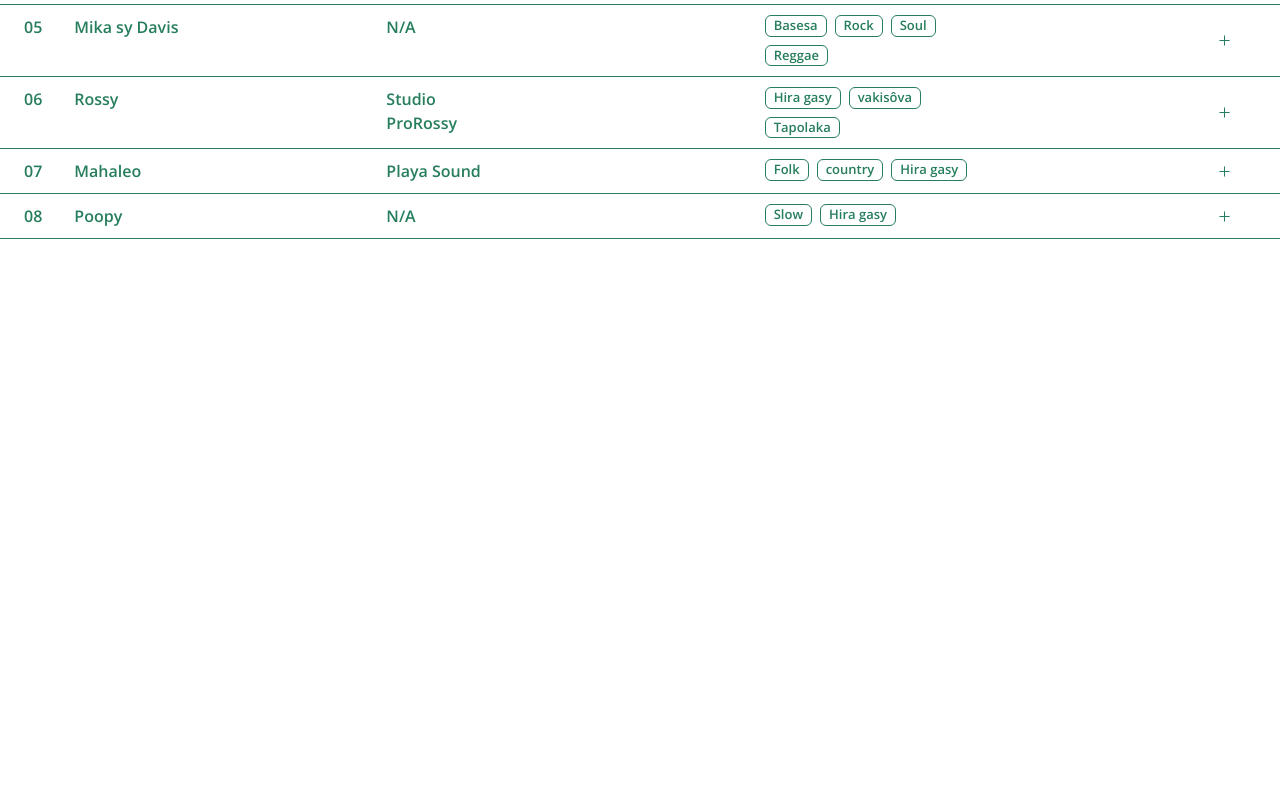
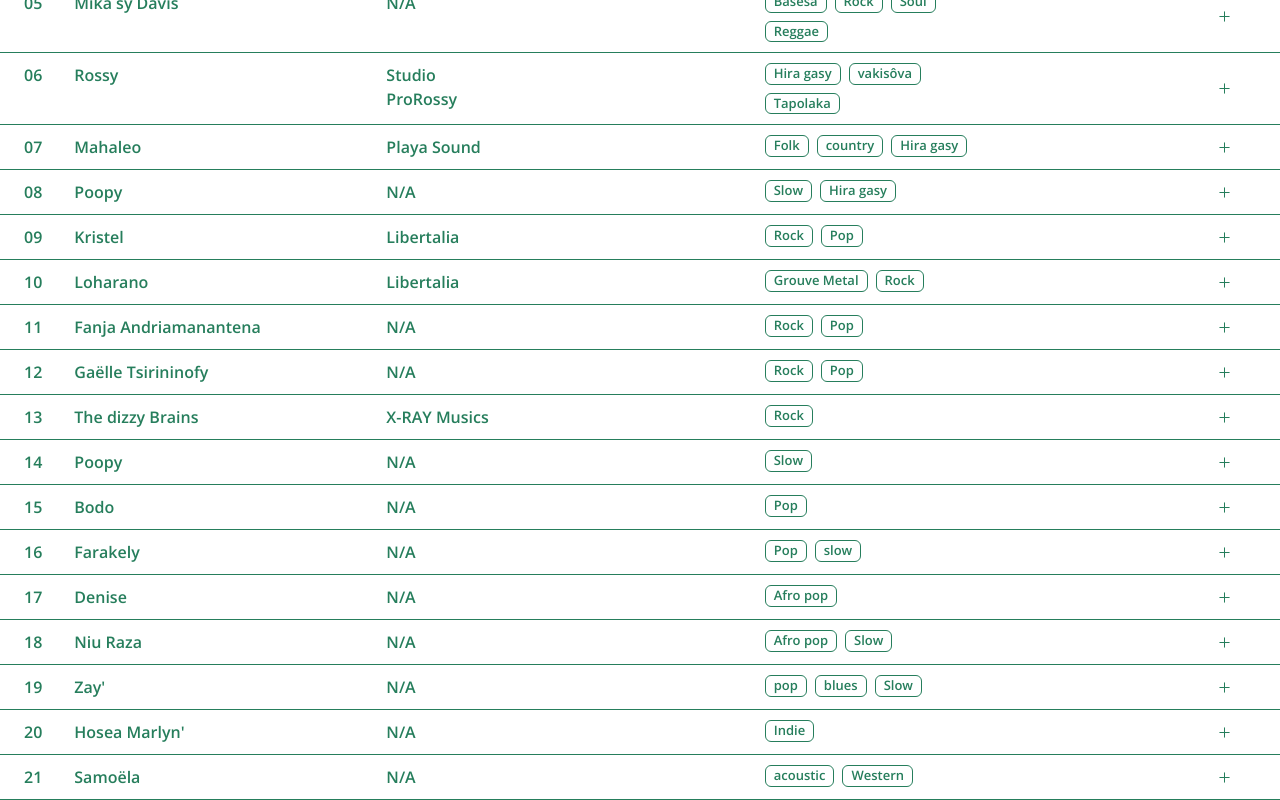
Before and after one commit to TokyFy/legume, a Next.js app: page / in a window 1280 px wide. Shown: the part 643-1443 px from the top of the page. Before the commit the page ends 882 px from the top, so only its background shows below. Built offline with nearby package versions, Linux system fonts and the light colour scheme.

Commit message:
Add more artist

```diff
--- a/components/ArtistRow.js
+++ b/components/ArtistRow.js
@@ -83,7 +83,7 @@
               <div>
                 <p>{description}</p>
               </div>
-              <Link className="flex items-center gap-2 border p-2 w-max border-mcqueen" rel="noopener noreferrer" target="_blank" href={youtube}>
+              <Link className="flex items-center gap-2 border p-2 w-max border-red-500 text-red-500" rel="noopener noreferrer" target="_blank" href={youtube}>
                 <p>Youtube</p>
                 <ArrowTopRightIcon />
               </Link>
--- a/components/Header.js
+++ b/components/Header.js
@@ -20,7 +20,7 @@
         </p>
         {route === "/" ? (
           <Link href="/about" className="flex items-center mt-4 w-fit font-bold gap-2">
-            <p>About</p> <Arrow />
+            {/* <p>About</p> <Arrow /> */}
           </Link>
         ) : (
           <Link href="/" className="flex items-center mt-4 gap-x-1 w-fit">
--- a/data/data.json
+++ b/data/data.json
@@ -98,6 +98,146 @@
       "label": "N/A",
       "image": "https://upload.wikimedia.org/wikipedia/commons/thumb/2/2c/Poopy.jpg/260px-Poopy.jpg",
       "youtube": "https://www.youtube.com/@poopy5143"
+    },
+    {
+      "name": "Kristel",
+      "description": "Kristel, c’est toujours une affaire de famille ! Emmenés par l’énergie, la puissante voix et la basse de leur frontwoman, ces presque trentenaires rugissants, tous originaires des quartiers défavorisés de la capitale Antananarivo aiment électrifier les foules. Ils racontent les injustices de la grande île rouge, la corruption, l’écart flagrant entre riches et pauvres, la précarité et l’exclusion de la jeunesse, leurs espoirs, leurs rêves et leurs amours.",
+      "genres": [
+        "Rock",
+        "Pop"
+      ],
+      "label": "Libertalia",
+      "image": "https://i0.wp.com/daydream-music.fr/wp-content/uploads/2020/04/kristel-photo-de-presse.png?w=1200&ssl=1",
+      "youtube": "https://www.youtube.com/@Kristel_music/featured"
+    },
+    {
+      "name": "Loharano",
+      "description": "En 2015, les fougueux punk rockers Dizzy Brains avaient pour la première fois placé le rock de Madagascar sur la carte des Trans Musicales. Aussi jeune et énergique que ses compatriotes, le trio LohArano (“source”, en malgache) s’abreuve, lui, au heavy metal et aux rythmes typiques de l’île (tsapiky, salegy). En se rejoignant, ces courants forment un fleuve impétueux qui charrie sur un premier album enlevé (Lohamboto) les textes engagés de la chanteuse et guitariste Mahalia Ravoajanahary.",
+      "genres": [
+        "Grouve Metal",
+        "Rock"
+      ],
+      "label": "Libertalia",
+      "image": "https://histoires.lestrans.com/wp-content/uploads/2022/03/2021_Loharano_Mozpics-3-318x318.jpg",
+      "youtube": "https://www.youtube.com/@loharanoofficiel6031"
+    },
+    {
+      "name": "Fanja Andriamanantena",
+      "description": "En 1964, le Centre Albert Camus, inaugurant ses nouveaux locaux sur l’avenue de l’Indépendance, étend ses activités et s’intéresse au jazz dont les instrumentistes malgaches deviennent de plus en plus nombreux et performants. Il organise alors, en septembre de cette année, un concours du « Meilleur chanteur de Blues » auquel Fanja Andriamanantena, participe et en devient la lauréate. Elle commence alors sa carrière dans la musique.",
+      "genres": [
+        "Rock",
+        "Pop"
+      ],
+      "label": "N/A",
+      "image": "https://yt3.googleusercontent.com/ytc/AIdro_mcON2TR-wP29RwjvDbjgz7vlepXG6wODiuxZB87iY29Y8=s176-c-k-c0x00ffffff-no-rj",
+      "youtube": "https://www.youtube.com/@fanjaandriamanantena"
+    },
+    {
+      "name": "Gaëlle Tsirininofy",
+      "description": "Chanteuse, pianiste et interprète, la talentueuse Gaëlle Tsirininofy s’est fait connaître sur la Toile grâce au cover du titre « Fly Me To the Moon » du légendaire Frank Sinatra. Coquette et gourmande, elle partage avec nous ses bons plans shopping et sorties dans la ville des Mille !",
+      "genres": [
+        "Rock",
+        "Pop"
+      ],
+      "label": "N/A",
+      "image": "https://scontent.ftnr2-2.fna.fbcdn.net/v/t39.30808-6/373716887_831144968388186_9220959076093189728_n.jpg?_nc_cat=109&ccb=1-7&_nc_sid=6ee11a&_nc_eui2=AeH4WkYcR7u-o_XbvG5Dvfp6wLKmjRskur3AsqaNGyS6vTYRm3vf3YoVTQ_zSA2N09ATxBP2akreFEi942mHzBNZ&_nc_ohc=_PcQINI17FEQ7kNvgGvkwsz&_nc_ht=scontent.ftnr2-2.fna&oh=00_AYB59XcjrbY8nKjaibG_lNQJ7vdoDisQ22u1SCmBsX63Uw&oe=6680648D",
+      "youtube": "https://www.youtube.com/@gaelletsirininofy9219"
+    },
+    {
+      "name": "The dizzy Brains",
+      "description": "The Dizzy Brains est un groupe de garage rock. Fondé à Antananarivo en 2011 . Il est composé des frères Andrianarisoa au chant et à la basse, Max Andriambelo (Poun) à la guitare et Alban Razanaka à la batterie.",
+      "genres": [
+        "Rock"
+      ],
+      "label": "X-RAY Musics",
+      "image": "https://encrypted-tbn2.gstatic.com/images?q=tbn:ANd9GcRyxB071RfFgEJJFl61R8EdV03kVhWodaSRZU5gq4-C9GHBUWLW",
+      "youtube": "https://www.youtube.com/@gaelletsirininofy9219"
+    },
+    {
+      "name": "Poopy",
+      "description": "Avec une voix douce et mélancolique, elle est connue dans la musique malgache pour ses ballades romantiques. Elle joue de la guitare acoustique et du piano",
+      "genres": [
+        "Slow"
+      ],
+      "label": "N/A",
+      "image": "https://upload.wikimedia.org/wikipedia/commons/thumb/2/2c/Poopy.jpg/260px-Poopy.jpg",
+      "youtube": "https://www.youtube.com/@poopy5143"
+    },
+    {
+      "name": "Bodo",
+      "description": "Elle fait ses débuts dans la musique en 1986 en participant à un concours de chant radiophonique où elle atteint la troisième place. Elle effectue ensuite sa première prestation scénique en 1989, accompagnée par Solo et Hery du groupe Njila",
+      "genres": [
+        "Pop"
+
+      ],
+      "label": "N/A",
+      "image": "https://upload.wikimedia.org/wikipedia/commons/thumb/6/6c/BODO_Diva%27s.jpg/220px-BODO_Diva%27s.jpg",
+      "youtube": "https://www.youtube.com/watch?v=v2P8tHPmdq0"
+    },
+    {
+      "name": "Farakely",
+      "description": "Connue comme étant l’une des trois filles de Randrantelo, Farakely a marqué le public au sein de ce groupe et avec le duo qu’elle a monté avec son frère Laza. Sa voix, son timbre et son charme n’ont pas laissé le public de marbre, Farakely a démarré sa carrière plutôt calmement.",
+      "genres": [
+        "Pop",
+        "slow"
+      ],
+      "label": "N/A",
+      "image": "https://vaovao.org/sites/default/files/fara.jpg",
+      "youtube": "https://www.youtube.com/watch?v=zIHxTtXX2Hk"
+    },
+    {
+      "name": "Denise",
+      "description": "Elle a aimé chanter depuis son enfance, à 13 ans, elle commence les studios avec des amis, elle a intégré le groupe Meva Gospe",
+      "genres": [
+        "Afro pop"
+      ],
+      "label": "N/A",
+      "image": "https://www.studiosifaka.org/images/cache/k2/w720_h480/98cd27a9ec6668fd255be4380c71b8bd.jpg",
+      "youtube": "https://www.youtube.com/@DeniseOfficiel"
+    },
+    {
+      "name": "Niu Raza",
+      "description": "Publicly known by her stage name Niu Raza, the Malagasy singer, songwriter and performing artist, features a blend of African influences, telling diverse stories about the African continent and its people.",
+      "genres": [
+        "Afro pop",
+        "Slow"
+      ],
+      "label": "N/A",
+      "image": "https://tononkira.serasera.org/media/tononkira/o/niu.jpg",
+      "youtube": "https://www.youtube.com/@DeniseOfficiel"
+    },
+    {
+      "name": "Zay'",
+      "description": "Vers 1994, un groupe de jeunes et talentueux chanteurs conduit par Nary et Malala faisait entendre leur chef-d’œuvre sur les ondes et sur le petit écran. Déjà, le public était subjugué par la maturité de ces jeunes qui titillaient les grands à leur tout début (Poopy en 1995 à Antsahamanitra).",
+      "genres": [
+        "pop",
+        "blues",
+        "Slow"
+      ],
+      "label": "N/A",
+      "image": "https://midi-madagasikara.mg/wp-content/uploads/2019/04/zay.gif",
+      "youtube": "https://www.youtube.com/@DeniseOfficiel"
+    },
+    {
+      "name": "Hosea Marlyn'",
+      "description": "Vers 1994, un groupe de jeunes et talentueux chanteurs conduit par Nary et Malala faisait entendre leur chef-d’œuvre sur les ondes et sur le petit écran. Déjà, le public était subjugué par la maturité de ces jeunes qui titillaient les grands à leur tout début (Poopy en 1995 à Antsahamanitra).",
+      "genres": [
+        "Indie"
+      ],
+      "label": "N/A",
+      "image": "https://scontent.ftnr2-2.fna.fbcdn.net/v/t39.30808-1/357827845_777581721034190_1519441805862255157_n.jpg?stp=cp6_dst-jpg_p200x200&_nc_cat=109&ccb=1-7&_nc_sid=f4b9fd&_nc_eui2=AeGTa78sIZP849GXG-NohUaRyShUpEbN8ZjJKFSkRs3xmJqOQeOghaTr6XEciPJc8NOtQ0cZkCHDq8J3CUIGmx3S&_nc_ohc=EiSFJEUYFjIQ7kNvgFE4TWZ&_nc_ht=scontent.ftnr2-2.fna&oh=00_AYDUNd_rgpJgwNiMGrjm2BtszgngNfWB26IRLZYm7u_Nwg&oe=66806E9D",
+      "youtube": "https://www.youtube.com/@hoseamarlyn"
+    },
+    {
+      "name": "Samoëla",
+      "description": "Samoëla Rasolofoniaina, better known as Samoëla, is a Malagasy vocalist and composer of contemporary folk fusion and roots music that draws upon musical traditions throughout the island of Madagascar. He typically sings and plays acoustic guitar, accompanied by an ensemble including bass guitar, Western and traditional percussion, and backup singers. ",
+      "genres": [
+        "acoustic",
+        "Western"
+      ],
+      "label": "N/A",
+      "image": "https://upload.wikimedia.org/wikipedia/commons/thumb/b/b9/Samo%C3%ABla_en_2011.jpeg/220px-Samo%C3%ABla_en_2011.jpeg",
+      "youtube": "https://www.youtube.com/@samoelavevo9328"
     }
   ]
 }
```
Also changed, not shown: pages/_app.js (+3 -28 lines), 1 other file (tests, documents, lock files or other folders).
